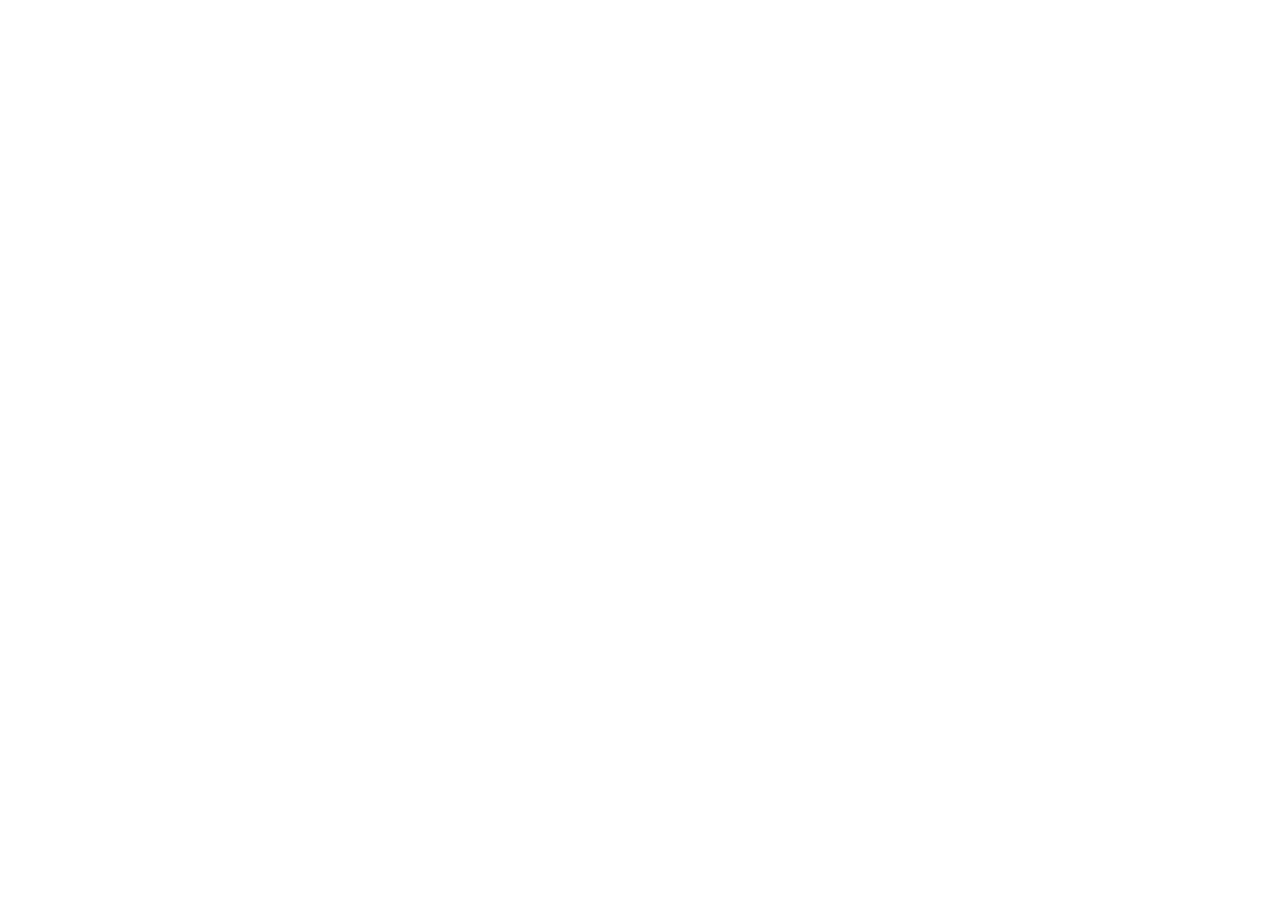
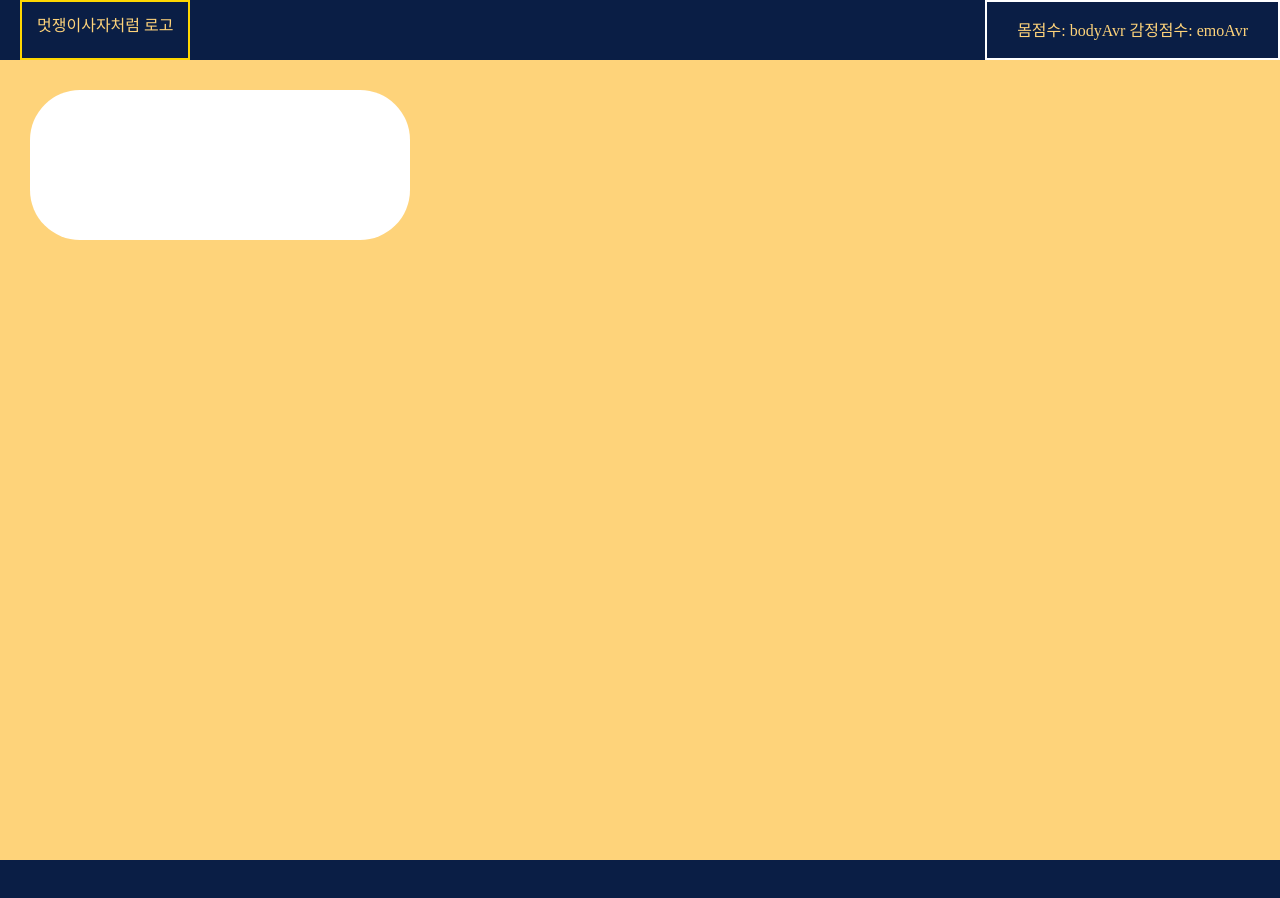
Before and after one commit to Sunghaeun/Condition-Score, a React (Create React App) app: page /main in a window 1280 px wide. Before the commit this address had no page. Shown: the top 898 px of the page. Before the commit the page ends 840 px from the top, so only its background shows below. Built offline with nearby package versions, Linux system fonts and the light colour scheme.

Commit message:
리액트연동

```diff
--- a/src/App.js
+++ b/src/App.js
@@ -2,6 +2,7 @@
 import Forms from './components/Forms.js';
 import Home from './components/Home.js';
 import { BrowserRouter, Routes, Route } from "react-router-dom";
+import Mainpage from './components/Mainpage.js';
 
 
 function App() {
@@ -11,6 +12,7 @@
         <Routes>
           <Route path="/" element={<Home />} />
           <Route path="/add" element={<Forms />} />
+          <Route path="/main" element={<Mainpage />} />
         </Routes>
       </BrowserRouter>
     </>
--- a/src/App.module.css
+++ b/src/App.module.css
@@ -1,10 +1,13 @@
 body {
-    display: flex;
+    /* display: flex; */
     justify-content: 30px; /* 가로 중앙 정렬 */
     align-items: 0; /* 세로 중앙 정렬 */
     height: 100vh;
-    margin: 20px;
+    width: 100vw;
+    /* margin: 20px; */
     font-family: Arial, sans-serif;
+
+
 }
 
 .text_box {
--- /dev/null
+++ b/src/components/Mainpage.js
@@ -0,0 +1,47 @@
+import React, { useState } from 'react';
+// "styles" 폴더 아래에 있는 mainpage.module.css를 import
+import styles from '../styles/mainpage.module.css';
+
+export default function Mainpage() {
+  const [cells, setCells] = useState([]);
+
+  const plusClick = () => {
+    setCells((prevCells) => [...prevCells, ' ']);
+  };
+
+  return (
+    <div className={styles.mainbody}>
+      {/* header 영역 */}
+      <div className={styles.header}>
+        <div className={styles.logoArea}>
+          멋쟁이사자처럼 로고
+        </div>
+        <div className={styles.average}>
+          몸점수: bodyAvr
+          감정점수: emoAvr
+        </div>
+      </div>
+
+      {/* main 영역 */}
+      <main className={styles.main}>
+        <div className={styles.gridContainer} id="gridContainer">
+          {/* 지금까지 저장된 모든 셀을 표시 */}
+          {cells.map((cell, index) => (
+            <div className={styles.cell} key={index}>
+              {cell}
+            </div>
+          ))}
+
+          {/* + 버튼 셀 */}
+          <div
+            className={`${styles.cell} ${styles.plusCell}`}
+            onClick={plusClick}
+          />
+        </div>
+      </main>
+
+      {/* footer 영역 */}
+      <footer className={styles.footer} />
+    </div>
+  );
+}
--- /dev/null
+++ b/src/styles/mainpage.module.css
@@ -0,0 +1,111 @@
+* {
+    margin: 0;
+    padding: 0;
+    box-sizing: border-box;
+    }
+
+    body {
+      font-family: Noto Sans Korean;
+      }
+
+  .mainbody{
+    display: flex;
+    flex-direction: column;
+    /* margin: 20px; */
+}
+    .header {
+    display: flex;
+    justify-content: space-between;
+    background-color: #0A1E45;
+    height: 60px;
+    }
+
+    .logoArea {
+    display: flex;
+    background-color: #0A1E45;
+    border: 2px solid gold;
+    color: #FED37A;
+    padding: 10px 15px;
+    margin-left: 20px;
+    border-top-right-radius: 0px;
+    border-top-left-radius: 0px;
+
+    }
+
+    .average {
+      display: flex;
+      border: 2px solid white;
+      color: #FED37A;
+      padding: 15px 30px;
+      text-align: left;
+    }
+
+
+    .main {
+      width: 100%;
+      min-height: 100vh;       /* 세로 길이 (필요시) */
+      background-color: #FED37A;
+      margin: 0;
+      padding: 30px;              /* 원하는 여백만큼 조정 */
+      box-sizing: border-box;   /* 권장 */
+    }
+
+      .gridContainer {
+        width: 100%;
+        display: grid;
+        grid-template-columns: repeat(3, 1fr);
+        grid-auto-rows: 150px;
+        grid-gap: 40px;
+      }
+
+
+    .cell {
+    background-color: #fff;
+    border-radius: 50px;
+    position: relative;
+    cursor: pointer;
+    }
+
+
+    .cell:hover{
+        background-color: #0A1E45;
+
+    }
+
+    footer {
+        display: flex;
+        align-items: center;
+        background-color: #0A1E45;
+        height: 60px;
+        }
+
+
+
+    .plus-cell {
+        cursor: pointer;
+        }
+    .plus-cell::before {
+    content: '';
+    position: absolute;
+    top: 50%;
+    left: 50%;
+    width: 40px;
+    height: 40px;
+    border: 3px solid #000;
+    border-radius: 50%;
+    transform: translate(-50%, -50%);
+    }
+    .plus-cell::after {
+    content: '+';
+    border: 3px solid red;
+    position: absolute;
+    top: 50%;
+    left: 50%;
+    transform: translate(-50%, -50%);
+    font-size: 24px;
+    font-weight: bold;
+    color: #000;
+    }
+
+
+    /* bodyAvr emoAvr */
```
